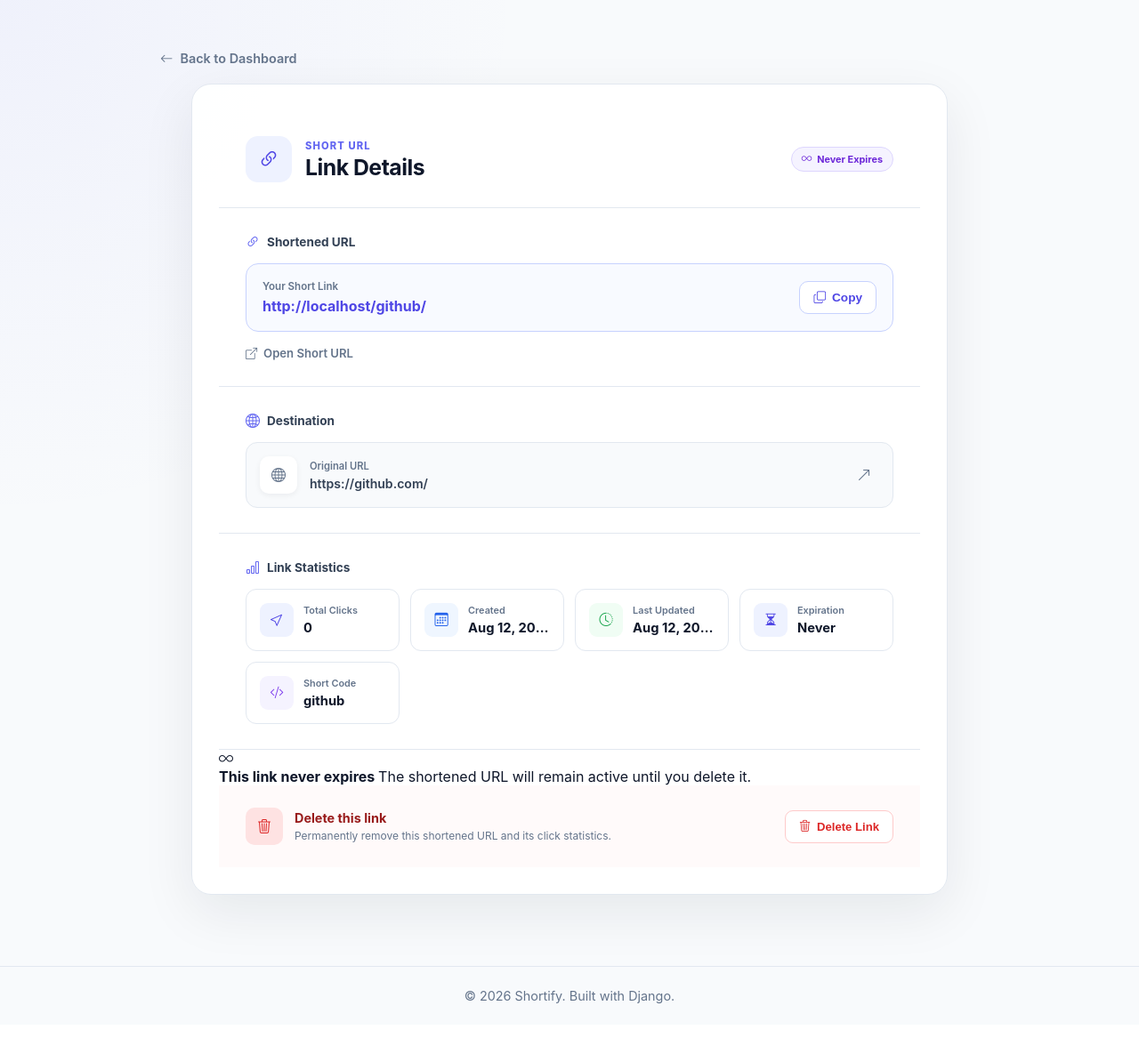
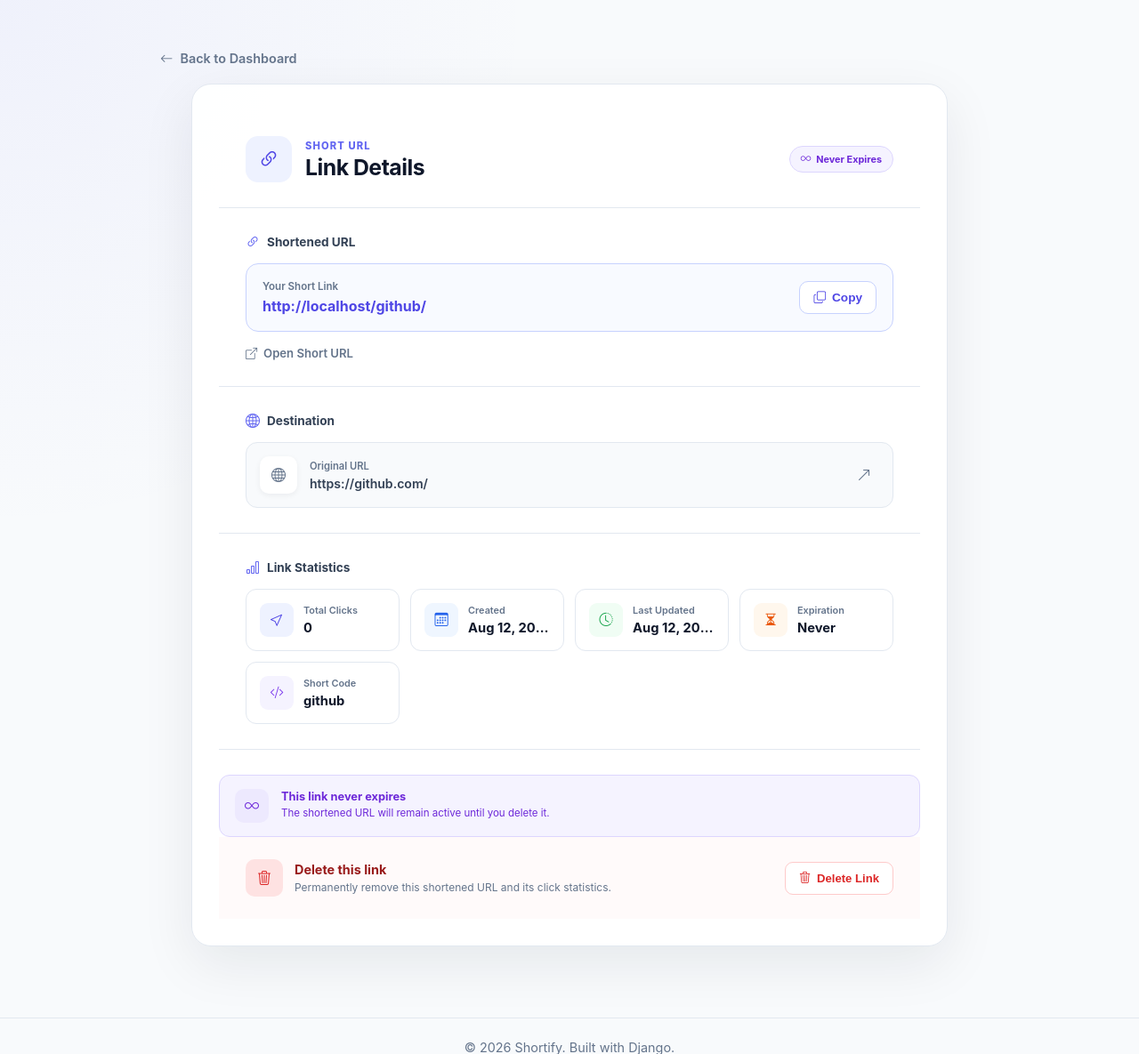
Before and after one commit to pokhrelsamir/Shortify, a Django app: page /link/github/ in a window 1280 px wide. Shown: the part 74-1259 px from the top of the page at 89% size. Before the commit the page ends 1203 px from the top, so only its background shows below. Run offline with Django 5.2, Linux system fonts and the light colour scheme; data comes from the database, SQL or seed files in the repository.

Commit message:
CSS supporting detail.html file

```diff
--- a/links/static/links/css/style.css
+++ b/links/static/links/css/style.css
@@ -2230,3 +2230,131 @@ h1 span {
     }
 
 }
+
+
+/* =========================================================
+   DETAIL PAGE — EXPIRATION
+========================================================= */
+
+.expiration-icon {
+    background: #fff7ed;
+    color: #ea580c;
+}
+
+
+/* Expiration Information */
+
+.expiration-info {
+    margin-top: 28px;
+}
+
+
+.expiration-message {
+    display: flex;
+    align-items: center;
+
+    gap: 14px;
+
+    padding: 15px 17px;
+
+    border-radius: 12px;
+
+    border: 1px solid;
+}
+
+
+.expiration-message-icon {
+    display: flex;
+    align-items: center;
+    justify-content: center;
+
+    width: 38px;
+    height: 38px;
+
+    flex-shrink: 0;
+
+    border-radius: 10px;
+
+    font-size: 1rem;
+}
+
+
+.expiration-message > div:last-child {
+    display: flex;
+    flex-direction: column;
+
+    gap: 3px;
+}
+
+
+.expiration-message strong {
+    font-size: 0.8rem;
+    font-weight: 700;
+}
+
+
+.expiration-message span {
+    font-size: 0.72rem;
+    line-height: 1.5;
+}
+
+
+/* Active */
+
+.expiration-message-active {
+    background: #f0fdf4;
+    border-color: #bbf7d0;
+    color: #15803d;
+}
+
+
+.expiration-message-active .expiration-message-icon {
+    background: #dcfce7;
+}
+
+
+/* Never */
+
+.expiration-message-never {
+    background: #f5f3ff;
+    border-color: #ddd6fe;
+    color: #6d28d9;
+}
+
+
+.expiration-message-never .expiration-message-icon {
+    background: #ede9fe;
+}
+
+
+/* Expired */
+
+.expiration-message-expired {
+    background: #fef2f2;
+    border-color: #fecaca;
+    color: #dc2626;
+}
+
+
+.expiration-message-expired .expiration-message-icon {
+    background: #fee2e2;
+}
+
+
+/* Detail Header Status */
+
+.detail-card-header .status-badge {
+    min-height: 30px;
+    padding: 7px 12px;
+}
+
+
+/* Responsive */
+
+@media (max-width: 600px) {
+
+    .expiration-message {
+        align-items: flex-start;
+    }
+
+}
```
